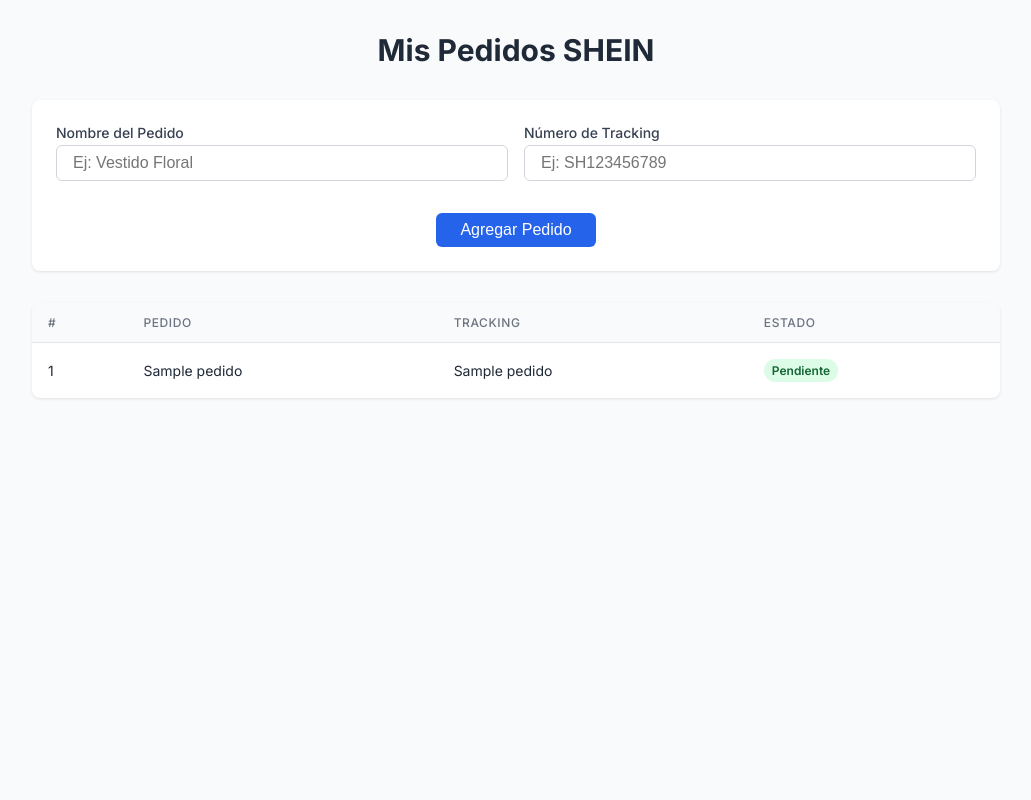
After one commit to JorgeAlemanCanaima/shein_pedidos, a Flask app: template templates/index-css.html in a window 1280 px wide. The commit adds this page. Shown: the whole page, without its empty margins (124-1155 px from the left). Run offline with Flask 3, Linux system fonts and the light colour scheme; the template is opened without the code that fills it: most values are stand-ins (such as "Sample title", 1, 10 or a date in 2020).

Commit message:
Se añadió un nuevo archivo de estilos CSS para mejorar la presentación de la página de pedidos. Además, se modificó la lógica de la función de agregar pedido para devolver una respuesta JSON y se ajustó la consulta SQL para obtener todos los pedidos sin ordenarlos. Se implementó un script para actualizar la tabla de pedidos automáticamente y se mejoró la animación de entrada en la tabla.

```diff
--- a/app.py
+++ b/app.py
@@ -1,4 +1,4 @@
-from flask import Flask, render_template, request, redirect, url_for
+from flask import Flask, render_template, request, redirect, url_for, jsonify
 import sqlite3
 from datetime import datetime
 
@@ -23,7 +23,7 @@
     init_db()  # Asegurarse de que la tabla existe
     conn = sqlite3.connect('pedidos.db')
     c = conn.cursor()
-    c.execute('SELECT * FROM pedidos ORDER BY id DESC')
+    c.execute('SELECT * FROM pedidos ')
     pedidos = c.fetchall()
     conn.close()
     return render_template('index.html', pedidos=pedidos)
@@ -40,7 +40,7 @@
     conn.commit()
     conn.close()
 
-    return redirect(url_for('index'))
+    return jsonify({'success': True})
 
 @app.route('/actualizar_estado/<int:id>', methods=['POST'])
 def actualizar_estado(id):
--- /dev/null
+++ b/templates/index-css.html
@@ -0,0 +1,211 @@
+<!doctype html>
+<html>
+<head>
+    <title>Mis pedidos SHEIN</title>
+    <link href="https://fonts.googleapis.com/css2?family=Inter:wght@400;500;600;700&display=swap" rel="stylesheet">
+    <style>
+        /* Reset y estilos base */
+        * {
+            margin: 0;
+            padding: 0;
+            box-sizing: border-box;
+        }
+
+        body {
+            font-family: 'Inter', sans-serif;
+            background-color: #f9fafb;
+            min-height: 100vh;
+            padding: 2rem 1rem;
+        }
+
+        .container {
+            max-width: 1000px;
+            margin: 0 auto;
+            padding: 0 1rem;
+        }
+
+        /* Título */
+        .title {
+            font-size: 1.875rem;
+            font-weight: 700;
+            color: #1f2937;
+            text-align: center;
+            margin-bottom: 2rem;
+        }
+
+        /* Formulario */
+        .form-container {
+            background-color: white;
+            border-radius: 0.5rem;
+            box-shadow: 0 1px 3px rgba(0, 0, 0, 0.1);
+            padding: 1.5rem;
+            margin-bottom: 2rem;
+        }
+
+        .form-grid {
+            display: grid;
+            grid-template-columns: 1fr;
+            gap: 1rem;
+            margin-bottom: 1rem;
+        }
+
+        @media (min-width: 768px) {
+            .form-grid {
+                grid-template-columns: 1fr 1fr;
+            }
+        }
+
+        .form-group {
+            margin-bottom: 1rem;
+        }
+
+        .form-label {
+            display: block;
+            font-size: 0.875rem;
+            font-weight: 500;
+            color: #374151;
+            margin-bottom: 0.25rem;
+        }
+
+        .form-input {
+            width: 100%;
+            padding: 0.5rem 1rem;
+            border: 1px solid #d1d5db;
+            border-radius: 0.375rem;
+            font-size: 1rem;
+            transition: all 0.2s;
+        }
+
+        .form-input:focus {
+            outline: none;
+            border-color: #3b82f6;
+            box-shadow: 0 0 0 2px rgba(59, 130, 246, 0.2);
+        }
+
+        .button-container {
+            display: flex;
+            justify-content: center;
+        }
+
+        .submit-button {
+            background-color: #2563eb;
+            color: white;
+            padding: 0.5rem 1.5rem;
+            border: none;
+            border-radius: 0.375rem;
+            font-size: 1rem;
+            cursor: pointer;
+            transition: all 0.2s;
+        }
+
+        .submit-button:hover {
+            background-color: #1d4ed8;
+            transform: scale(1.05);
+        }
+
+        /* Tabla */
+        .table-container {
+            background-color: white;
+            border-radius: 0.5rem;
+            box-shadow: 0 1px 3px rgba(0, 0, 0, 0.1);
+            overflow: hidden;
+        }
+
+        table {
+            width: 100%;
+            border-collapse: collapse;
+        }
+
+        th {
+            background-color: #f9fafb;
+            padding: 0.75rem 1rem;
+            text-align: left;
+            font-size: 0.75rem;
+            font-weight: 500;
+            color: #6b7280;
+            text-transform: uppercase;
+            letter-spacing: 0.05em;
+        }
+
+        td {
+            padding: 1rem;
+            border-top: 1px solid #e5e7eb;
+            font-size: 0.875rem;
+            color: #1f2937;
+        }
+
+        tr:hover {
+            background-color: #f9fafb;
+        }
+
+        .status-badge {
+            display: inline-flex;
+            padding: 0.25rem 0.5rem;
+            font-size: 0.75rem;
+            font-weight: 600;
+            border-radius: 9999px;
+            background-color: #dcfce7;
+            color: #166534;
+        }
+    </style>
+</head>
+<body>
+    <div class="container">
+        <h1 class="title">Mis Pedidos SHEIN</h1>
+
+        <!-- Formulario -->
+        <div class="form-container">
+            <form method="post" action="/agregar">
+                <div class="form-grid">
+                    <div class="form-group">
+                        <label class="form-label">Nombre del Pedido</label>
+                        <input name="numero_pedido"
+                               placeholder="Ej: Vestido Floral"
+                               required
+                               class="form-input">
+                    </div>
+                    <div class="form-group">
+                        <label class="form-label">Número de Tracking</label>
+                        <input name="numero_seguimiento"
+                               placeholder="Ej: SH123456789"
+                               class="form-input">
+                    </div>
+                </div>
+                <div class="button-container">
+                    <button type="submit" class="submit-button">
+                        Agregar Pedido
+                    </button>
+                </div>
+            </form>
+        </div>
+
+        <!-- Tabla -->
+        <div class="table-container">
+            <table>
+                <thead>
+                    <tr>
+                        <th>#</th>
+                        <th>Pedido</th>
+                        <th>Tracking</th>
+                        <th>Estado</th>
+                    </tr>
+                </thead>
+                <tbody>
+                    {% for pedido in pedidos %}
+                    <tr>
+                        <td>{{ pedido[0] }}</td>
+                        <td>{{ pedido[1] }}</td>
+                        <td>{{ pedido[2] }}</td>
+                        <td>
+                            <span class="status-badge">
+                                {{ pedido[3] if pedido[3] else 'Pendiente' }}
+                            </span>
+                        </td>
+                    </tr>
+                    {% endfor %}
+                </tbody>
+            </table>
+        </div>
+    </div>
+</body>
+</html>
```
Also changed, not shown: templates/index.html (+57 -3 lines).
